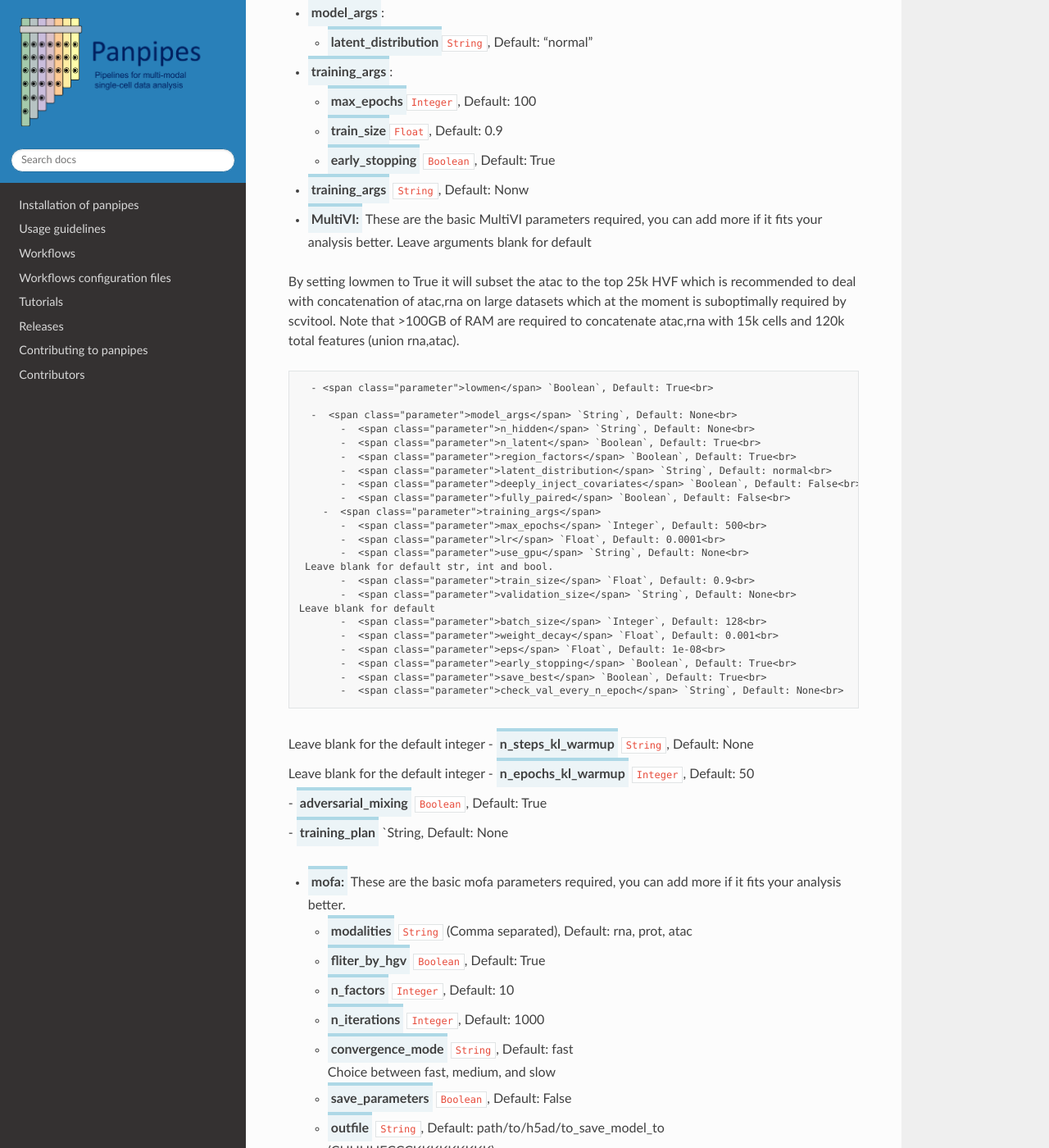
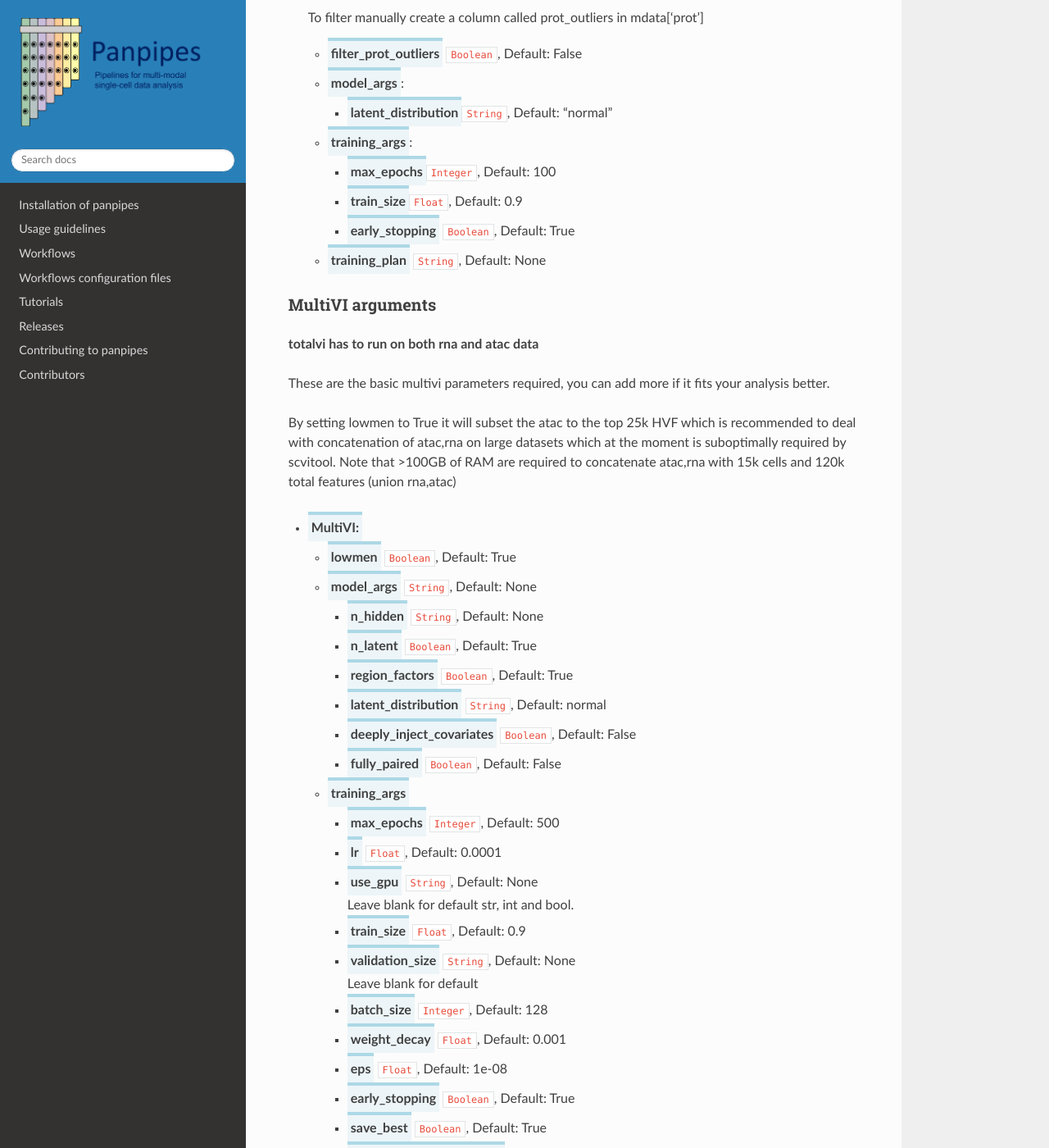
Before and after one commit to bio-la/panpipes-nextflow, a Sphinx documentation site: the page built from docs/yaml_docs/pipeline_integration_yml.md, in a window 1280 px wide and 1400 px high, scrolled down 6984 px. Shown: the whole window at 82% size. Built offline with Sphinx 7.4.7 and the Read the Docs theme 2.0.0, drawn with Linux system fonts in a browser that asks for light colours; some of the changed text lies outside the part shown.

Commit message:
Finalized the integration config file

```diff
--- a/docs/yaml_docs/pipeline_integration_ym.md
+++ b/docs/yaml_docs/pipeline_integration_yml.md
@@ -25,6 +25,7 @@
 
 Computing resources to use, specifically the number of threads used for parallel jobs.
 Specified by the following parameters:
+
    - <span class="parameter">threads_high</span> `Integer`, Default: 1<br>
     Number of threads used for high intensity computing tasks.
     For each thread, there must be enough memory to load your MuData object which was created in the preprocessing step of
@@ -77,7 +78,7 @@
 
      The column you want to batch correct on, if a comma-separated list is specified then all will be used simultaneously
 
-  ### Harmony arguments
+### Harmony arguments
 
 - <span class="parameter">harmony:</span>
     Basic parameters required to run harmony:
@@ -160,7 +161,7 @@
 
      The column you want to batch correct on, if a comma-separated list is specified then all will be used simultaneously
 
-  ### Harmony arguments
+### Harmony arguments
 
 - <span class="parameter">harmony:</span>
     Basic parameters required to run harmony:
@@ -170,7 +171,9 @@
     - <span class="parameter">npcs</span> `Integer`, Default: 30<br>
 
   For more information on harmony check https://portals.broadinstitute.org/harmony/reference/RunHarmony.html
+
 ### BBKNN arguments
+
 Check https://bbknn.readthedocs.io/en/latest/ for more information
 - <span class="parameter">bbknn:</span>
   - <span class="parameter">neighbors_within_batch:</span> `Integer`, Default: 3<br>
@@ -202,15 +205,15 @@
   - <span class="parameter">dimred</span> `String`, Default: PCA<br>
     Defines if you which dimensionality reduction to use, PCA or LSI
 
-  - <span class="parameter">tools</span> `String` (comma-separated), Default: (CHEEEEECKKKK) <br>
+  - <span class="parameter">tools</span> `String` (comma-separated), Default: harmony<br>
     Defines the method used to run batch correction, multiple can be selected.
-    choices: harmony, bbknn, combat
+    choices: harmony, bbknn
 
    - <span class="parameter">column</span> `String` (comma-separated), Default: sample_id<br>
 
      The column you want to batch correct on, if a comma-separated list is specified then all will be used simultaneously
 
-  ### Harmony arguments
+### Harmony arguments
 
 - <span class="parameter">harmony:</span>
     Basic parameters required to run harmony:
@@ -220,12 +223,18 @@
     - <span class="parameter">npcs</span> `Integer`, Default: 30<br>
 
   For more information on harmony check https://portals.broadinstitute.org/harmony/reference/RunHarmony.html
+
 ### BBKNN arguments
+
 Check https://bbknn.readthedocs.io/en/latest/ for more information
+
 - <span class="parameter">bbknn:</span>
+
   - <span class="parameter">neighbors_within_batch:</span> `Integer`, Default: 3<br>
 
+
 ### Find neighbour parameters
+
 - <span class="parameter">neighbors:</span> `String`, Default: &atac_neighbors<br>
 
   - <span class="parameter">npcs</span> `Integer`, Default: 30<br>
@@ -254,113 +263,130 @@
  This is the column you want to run a batch correction on, multiple can be selected simultaneously.
 
  Extra parameters:
- - <span class="parameter">totalvi:</span>
+
+### TotalVI arguments
+
+  **totalvi has to run on both rna and protein data**
+
    These are the basic totalvi parameters required, you can add more if it fits your analysis better.
 
- -  <span class="parameter">modalities</span> `String`(Comma separated), Default: rna,prot<br>
 
-  totalvi has to run on both rna and protein data
+ - <span class="parameter">totalvi:</span>
 
+   -  <span class="parameter">modalities</span> `String`(Comma separated), Default: rna,prot<br>
    -  <span class="parameter">exclude_mt_genes</span> `Boolean`, Default: True<br>
-   -  <span class="parameter">mr_column</span> `String`, Default: mt<br>
+   -  <span class="parameter">mt_column</span> `String`, Default: mt<br>
    -  <span class="parameter">filter_by_hvg</span> `Boolean`, Default: True<br>
+
    To filter manually create a column called prot_outliers in mdata['prot']
+
    -  <span class="parameter">filter_prot_outliers</span> `Boolean`, Default: False<br>
-
    -  <span class="parameter">model_args</span>:
       -  <span class="parameter">latent_distribution</span>`String`, Default: "normal"<br>
 
-  -  <span class="parameter">training_args</span>:
+   -  <span class="parameter">training_args</span>:
       -  <span class="parameter">max_epochs</span>`Integer`, Default: 100<br>
       -  <span class="parameter">train_size</span>`Float`, Default: 0.9<br>
       -  <span class="parameter">early_stopping</span> `Boolean`, Default: True<br>
-  -  <span class="parameter">training_args</span> `String`, Default: Nonw<br>
+   -  <span class="parameter">training_plan</span> `String`, Default: None<br>
+
+### MultiVI arguments
+
+  **totalvi has to run on both rna and atac data**
+
+   These are the basic multivi parameters required, you can add more if it fits your analysis better.
+
+   By setting lowmen to True it will subset the atac to the top 25k HVF which is recommended to deal with concatenation of atac,rna on large datasets which at the moment is suboptimally required by scvitool. Note that >100GB of RAM are required to concatenate atac,rna with 15k cells and 120k total features (union rna,atac)
+
+ -  <span class="parameter">MultiVI:</span>
+
+    - <span class="parameter">lowmen</span> `Boolean`, Default: True<br>
+    -  <span class="parameter">model_args</span> `String`, Default: None<br>
+        -  <span class="parameter">n_hidden</span> `String`, Default: None<br>
+        -  <span class="parameter">n_latent</span> `Boolean`, Default: True<br>
+        -  <span class="parameter">region_factors</span> `Boolean`, Default: True<br>
+        -  <span class="parameter">latent_distribution</span> `String`, Default: normal<br>
+        -  <span class="parameter">deeply_inject_covariates</span> `Boolean`, Default: False<br>
+        -  <span class="parameter">fully_paired</span> `Boolean`, Default: False<br>
+    -  <span class="parameter">training_args</span>
+        -  <span class="parameter">max_epochs</span> `Integer`, Default: 500<br>
+        -  <span class="parameter">lr</span> `Float`, Default: 0.0001<br>
+        -  <span class="parameter">use_gpu</span> `String`, Default: None<br>
+     Leave blank for default str, int and bool.
+        -  <span class="parameter">train_size</span> `Float`, Default: 0.9<br>
+        -  <span class="parameter">validation_size</span> `String`, Default: None<br>
+    Leave blank for default
+        -  <span class="parameter">batch_size</span> `Integer`, Default: 128<br>
+        -  <span class="parameter">weight_decay</span> `Float`, Default: 0.001<br>
+        -  <span class="parameter">eps</span> `Float`, Default: 1e-08<br>
+        -  <span class="parameter">early_stopping</span> `Boolean`, Default: True<br>
+        -  <span class="parameter">save_best</span> `Boolean`, Default: True<br>
+        -  <span class="parameter">check_val_every_n_epoch</span> `String`, Default: None<br>
+   Leave blank for the default integer
+        -  <span class="parameter">n_steps_kl_warmup</span> `String`, Default: None<br>
+   Leave blank for the default integer
+        -  <span class="parameter">n_epochs_kl_warmup</span> `Integer`, Default: 50<br>
+        -  <span class="parameter">adversarial_mixing</span> `Boolean`, Default: True<br>
+  -  <span class="parameter">training_plan</span> `String`, Default: None<br>
 
 
+### Mofa
 
-  -  <span class="parameter">MultiVI:</span>
-  These are the basic MultiVI parameters required, you can add more if it fits your analysis better. Leave arguments blank for default
+**Requires at least two modalities, however can run with all three**
 
-By setting lowmen to True it will subset the atac to the top 25k HVF which is recommended to deal with concatenation of atac,rna on large datasets which at the moment is suboptimally required by scvitool. Note that >100GB of RAM are required to concatenate atac,rna with 15k cells and 120k total features (union rna,atac).
-
-      - <span class="parameter">lowmen</span> `Boolean`, Default: True<br>
-
-      -  <span class="parameter">model_args</span> `String`, Default: None<br>
-           -  <span class="parameter">n_hidden</span> `String`, Default: None<br>
-           -  <span class="parameter">n_latent</span> `Boolean`, Default: True<br>
-           -  <span class="parameter">region_factors</span> `Boolean`, Default: True<br>
-           -  <span class="parameter">latent_distribution</span> `String`, Default: normal<br>
-           -  <span class="parameter">deeply_inject_covariates</span> `Boolean`, Default: False<br>
-           -  <span class="parameter">fully_paired</span> `Boolean`, Default: False<br>
-        -  <span class="parameter">training_args</span>
-           -  <span class="parameter">max_epochs</span> `Integer`, Default: 500<br>
-           -  <span class="parameter">lr</span> `Float`, Default: 0.0001<br>
-           -  <span class="parameter">use_gpu</span> `String`, Default: None<br>
-     Leave blank for default str, int and bool.
-           -  <span class="parameter">train_size</span> `Float`, Default: 0.9<br>
-           -  <span class="parameter">validation_size</span> `String`, Default: None<br>
-    Leave blank for default
-           -  <span class="parameter">batch_size</span> `Integer`, Default: 128<br>
-           -  <span class="parameter">weight_decay</span> `Float`, Default: 0.001<br>
-           -  <span class="parameter">eps</span> `Float`, Default: 1e-08<br>
-           -  <span class="parameter">early_stopping</span> `Boolean`, Default: True<br>
-           -  <span class="parameter">save_best</span> `Boolean`, Default: True<br>
-           -  <span class="parameter">check_val_every_n_epoch</span> `String`, Default: None<br>
-   Leave blank for the default integer
-           -  <span class="parameter">n_steps_kl_warmup</span> `String`, Default: None<br>
-   Leave blank for the default integer
-           -  <span class="parameter">n_epochs_kl_warmup</span> `Integer`, Default: 50<br>
-           -  <span class="parameter">adversarial_mixing</span> `Boolean`, Default: True<br>
-       -  <span class="parameter">training_plan</span> `String, Default: None<br>
-  -  <span class="parameter">mofa:</span> These are the basic mofa parameters required, you can add more if it fits your analysis better.
-      -  <span class="parameter">modalities</span> `String` (Comma separated), Default: rna, prot, atac <br>
-      -  <span class="parameter">fliter_by_hgv</span> `Boolean`, Default: True<br>
-      -  <span class="parameter">n_factors</span> `Integer`, Default: 10<br>
-      -  <span class="parameter">n_iterations</span> `Integer`, Default: 1000<br>
-      -  <span class="parameter">convergence_mode</span> `String`, Default: fast<br>
-    Choice between fast, medium, and slow
-      -  <span class="parameter">save_parameters</span> `Boolean`, Default: False<br>
-      -  <span class="parameter">outfile</span> `String`, Default: path/to/h5ad/to_save_model_to <br> (CHHHHECCCKKKKKKKKK)
+  These are the basic mofa parameters required, you can add more if it fits your analysis better.
 
 
+-  <span class="parameter">mofa:</span>
+   -  <span class="parameter">modalities</span> `String` (Comma separated), Default: rna,prot,atac<br>
+   -  <span class="parameter">fliter_by_hgv</span> `Boolean`, Default: True<br>
+   -  <span class="parameter">n_factors</span> `Integer`, Default: 10<br>
+   -  <span class="parameter">n_iterations</span> `Integer`, Default: 1000<br>
+   -  <span class="parameter">convergence_mode</span> `String`, Default: fast<br>
+    Choice between fast, medium, and slow
+   -  <span class="parameter">save_parameters</span> `Boolean`, Default: False<br>
+   -  <span class="parameter">outfile</span> `String`, Default: `path/to/h5ad/to_save_model_to`<br>
 
-  - <span class="parameter">WNN:</span>
-   These are the basic WNN parameters required, you can add more if it fits your analysis better.
+### WNN
 
-      -  <span class="parameter">modalities</span> `String` (Comma separated), Default: rna, prot, atac <br>
-      -  <span class="parameter">batch_corrected</span> `String`, Default: None<br>
-Set the modality to one method ("bbknn", "scVI", "harmony", "scanorama"), if left None, a default de novo calculation of neighbours on non-corrected data for that modality using specified parameters
-          -  <span class="parameter">rna</span> `String`, Default: None<br>
+**Requires at least two modalities, however can run with all three**
+
+ These are the basic WNN parameters required, you can add more if it fits your analysis better.
+
+- <span class="parameter">WNN:</span>
+  -  <span class="parameter">modalities</span> `String` (Comma separated), Default: rna, prot, atac <br>
+  -  <span class="parameter">batch_corrected</span> `String`, Default: None<br>
+
+    Set the modality to one method ("bbknn", "scVI", "harmony", "scanorama"), if left None, a default de novo calculation of neighbours on non-corrected data for that modality using specified parameters
+     -  <span class="parameter">rna</span> `String`, Default: None<br>
         Options here include "bbknn" and "harmony"
 
-          -  <span class="parameter">prot</span> `String`, Default: None<br>
+     -  <span class="parameter">prot</span> `String`, Default: None<br>
         Options here include "harmony"
 
-          -  <span class="parameter">atac</span> `String`, Default: None<br>
+     -  <span class="parameter">atac</span> `String`, Default: None<br>
 
-      - <span class="parameter">knn:</span>
-          -  <span class="parameter">rna</span> `String`, Default: *rna_neighbors<br>
-          -  <span class="parameter">prot</span> `String`, Default: *prot_neighbors<br>
-          -  <span class="parameter">atac</span> `String`, Default: *atac_neighbors<br>
+  - <span class="parameter">knn:</span>
+      -  <span class="parameter">rna</span> `String`, Default: *rna_neighbors<br>
+      -  <span class="parameter">prot</span> `String`, Default: *prot_neighbors<br>
+      -  <span class="parameter">atac</span> `String`, Default: *atac_neighbors<br>
 
-
-      - <span class="parameter">n_neighbors</span> `String`, Default: "leave blank"<br>
+   - <span class="parameter">n_neighbors</span> `String`, Default: "leave blank"<br>
   Leave blank to arithmetic mean across modalities neighbors
 
-      - <span class="parameter">n_bandwidth_neighbors</span> `Integer`, Default: 20<br>
+   - <span class="parameter">n_bandwidth_neighbors</span> `Integer`, Default: 20<br>
 
-      - <span class="parameter">n_multineighbors</span> `Integer`, Default: 200<br>
+   - <span class="parameter">n_multineighbors</span> `Integer`, Default: 200<br>
 
-      - <span class="parameter">metric</span> `String`, Default: euclidean<br>
+   - <span class="parameter">metric</span> `String`, Default: euclidean<br>
 
-      - <span class="parameter">low_memory</span> `Boolean`, Default: True<br>
+   - <span class="parameter">low_memory</span> `Boolean`, Default: True<br>
 
 
   - <span class="parameter">neighbors:</span>
       -  <span class="parameter">npcs</span> `Integer`, Default: 30<br>
 
-The number of principal components to calculate for neighbors and umap. If no correction is applied PCA will be calculated and used to run the UMAP. If harmony is chosen it will use the following components to create a corrected dimensionality reduction
-
+    The number of principal components to calculate for neighbors and umap. If no correction is applied PCA will be calculated and used to run the UMAP. If harmony is chosen it will use the following components to create a corrected dimensionality reduction
      -  <span class="parameter">k</span> `Integer`, Default: 30<br>
      -  <span class="parameter">metric</span> `String`, Default: euclidean<br>
    Options include euclidean and cosine
@@ -380,14 +406,18 @@
 
    -  <span class="parameter">rna</span> `String`, Default: rna:total_counts<br>
    -  <span class="parameter">prot</span> `String`, Default: prot:total_counts<br>
-   -  <span class="parameter">atac</span>  (CHHEECCKKKKKK)
+   -  <span class="parameter">atac</span>  `String`, Default: atac:total_counts<br>
    -  <span class="parameter">multimodal</span> `String`, Default: rna:total_counts<br>
 
 
 
 ### Make final object
 
-Leave this final option blank until you have reviewed the results from running `papipes integration make full`. This step will produce a mudata object with one layer and one correction per modality, and one multimodal layer. For unimodal integration select the uncorrected version and use "no_correction" then run `panpipes integration make merge_integration`.
+Leave this final option blank until you have reviewed the results from running `papipes integration make full`.
+
+This step will produce a mudata object with one layer and one correction per modality, and one multimodal layer. For unimodal integration select the uncorrected version and use "no_correction".
+
+**Then run**`panpipes integration make merge_integration`
 
 - <span class="parameter">final_obj:</span>
    -  <span class="parameter">rna:</span>
```
Also changed, not shown: other parts of docs/yaml_docs/pipeline_integration_yml.md (+2 -2 lines).
